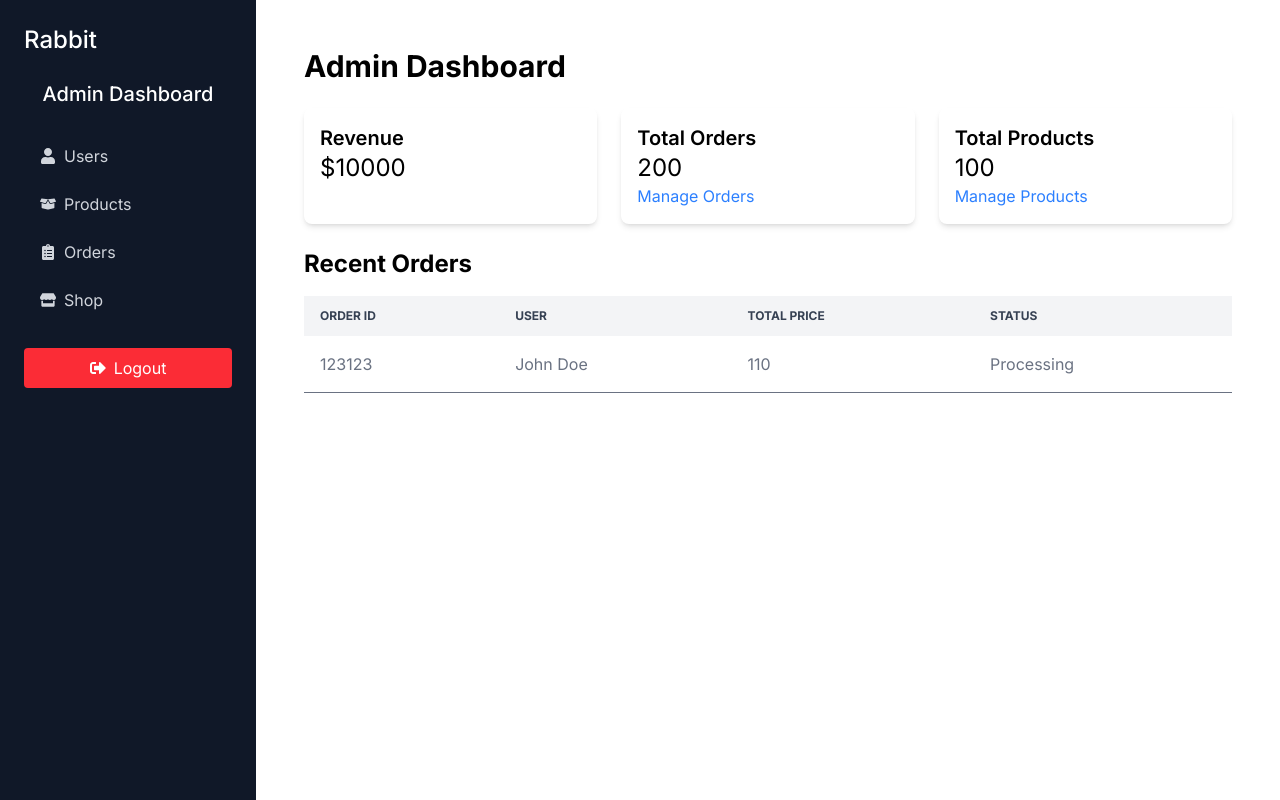
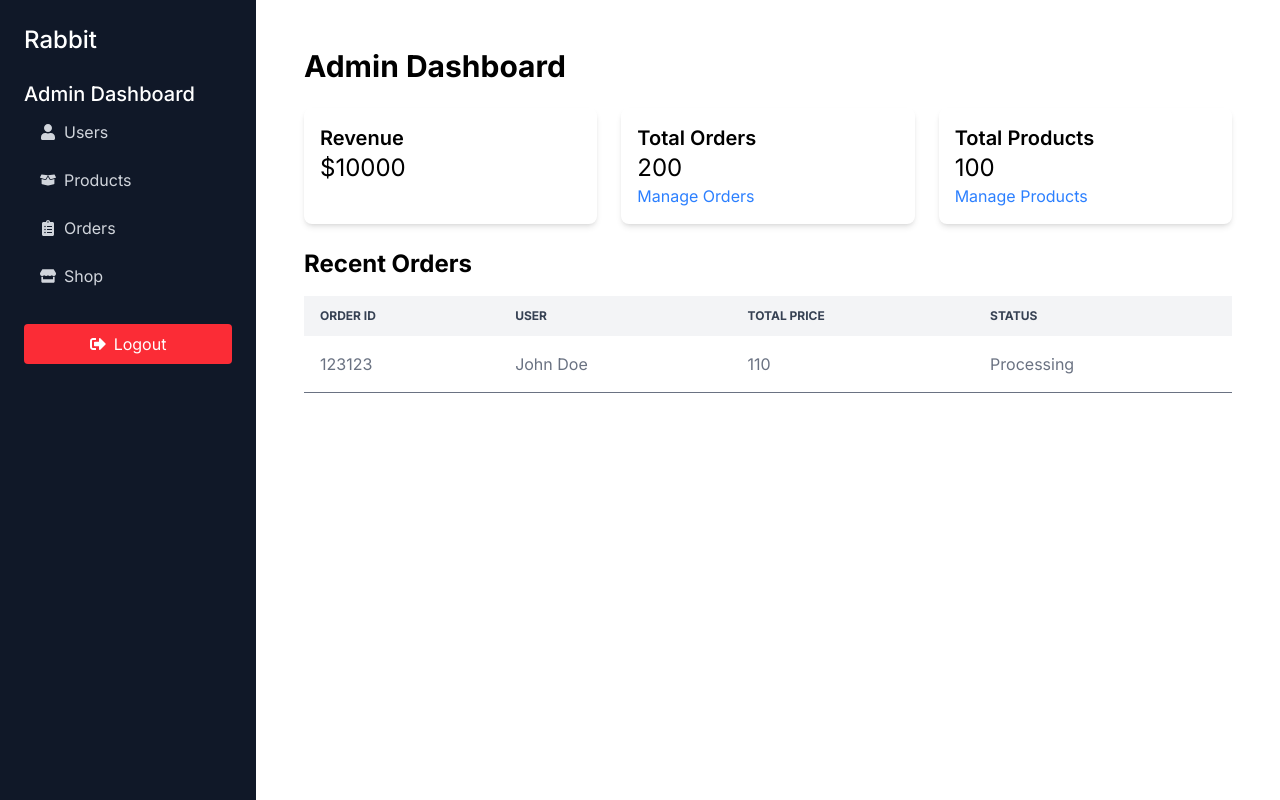
Before and after one commit to akshaychavan23031998/MERN_Rabbit_Ecommerce, a React (Vite) app in the folder frontend/: page /admin in a window 1280 px wide. Built offline with nearby package versions, Linux system fonts and the light colour scheme; no server answers; sample sign-in values are in the browser's storage.

Commit message:
Added protected routes for admin and few minor bug fixes.

```diff
--- a/frontend/src/App.jsx
+++ b/frontend/src/App.jsx
@@ -99,6 +99,7 @@ import UserManagment from "./components/Admin/UserManagment";
 import ProductManagement from "./components/Admin/ProductManagement";
 import EditProductPage from "./components/Admin/EditProductPage";
 import OrderManagement from "./components/Admin/OrderManagement";
+import ProtectedRoutes from "./components/Common/ProtectedRoutes";
 
 const App = () => {
   // Initialize LocomotiveScroll if needed
@@ -119,13 +120,23 @@ const App = () => {
           <Route path="collections/:collection" element={<CollectionPage />} />
           <Route path="product/:id" element={<ProductDetails />} />
           <Route path="checkout" element={<Checkout />} />
-          <Route path="order-confirmation" element={<OrderConfirmationPage />} />
+          <Route
+            path="order-confirmation"
+            element={<OrderConfirmationPage />}
+          />
           <Route path="order/:id" element={<OrderDetailsPage />} />
           <Route path="my-orders" element={<MyOrderPage />} />
         </Route>
 
         {/* Admin Layout */}
-        <Route path="/admin" element={<AdminLayout />}>
+        <Route
+          path="/admin"
+          element={
+            <ProtectedRoutes role="admin">
+              <AdminLayout />
+            </ProtectedRoutes>
+          }
+        >
           <Route index element={<AdminHomePage />} />
           <Route path="users" element={<UserManagment />} />
           <Route path="products" element={<ProductManagement />} />
--- a/frontend/src/components/Admin/AdminSidebar.jsx
+++ b/frontend/src/components/Admin/AdminSidebar.jsx
@@ -1,5 +1,11 @@
 import React from "react";
-import { FaBoxOpen, FaClipboardList, FaSignOutAlt, FaStore, FaUser } from "react-icons/fa";
+import {
+  FaBoxOpen,
+  FaClipboardList,
+  FaSignOutAlt,
+  FaStore,
+  FaUser,
+} from "react-icons/fa";
 import { Link, NavLink, useNavigate } from "react-router-dom";
 
 const AdminSidebar = () => {
@@ -10,11 +16,13 @@ const AdminSidebar = () => {
   return (
     <div className="p-6">
       <div className="mb-6">
-        <Link to="/admin" className="text-2xl font-medium">
+        <Link to="/" className="text-2xl font-medium">
           Rabbit
         </Link>
       </div>
-      <h2 className="text-xl font-medium mb-6 text-center">Admin Dashboard</h2>
+      <Link to="/admin" className="text-xl font-medium mb-6 text-center">
+        Admin Dashboard
+      </Link>
       <nav className="flex flex-col space-y-2">
         <NavLink
           to="/admin/users"
--- a/frontend/src/components/Common/Navbar.jsx
+++ b/frontend/src/components/Common/Navbar.jsx
@@ -14,6 +14,7 @@ const Navbar = () => {
   const [drawerOpen, setDrawerOpen] = useState(false);
   const [navDrawerOpen, setNavDrawerOpen] = useState(false);
   const { cart } = useSelector((state) => state.cart);
+  const { user } = useSelector((state) => state.auth);
   const navRef = useRef(null);
 
   const cartItemCount =
@@ -96,12 +97,14 @@ const Navbar = () => {
 
         {/*Right - Icons*/}
         <div className="flex items-center space-x-4">
+          {user && user.role === "admin" && (
             <Link
               to="/admin"
               className="block bg-black px-2 rounded text-sm text-white"
             >
               Admin
             </Link>
+          )}
           <Link to={"/profile"} className="hover:text-black">
             <HiOutlineUser className="h-6 w-6 text-gray-700" />
           </Link>
--- /dev/null
+++ b/frontend/src/components/Common/ProtectedRoutes.jsx
@@ -0,0 +1,14 @@
+import React from "react";
+import { useSelector } from "react-redux";
+import { Navigate } from "react-router-dom";
+
+const ProtectedRoutes = ({ children, role }) => {
+  const { user } = useSelector((state) => state.auth);
+
+  if (!user || (role && user.role !== role)) {
+    return <Navigate to="/login" replace />;
+  }
+  return children;
+};
+
+export default ProtectedRoutes;
```
Lines whose indentation alone changed are shown as unchanged.
